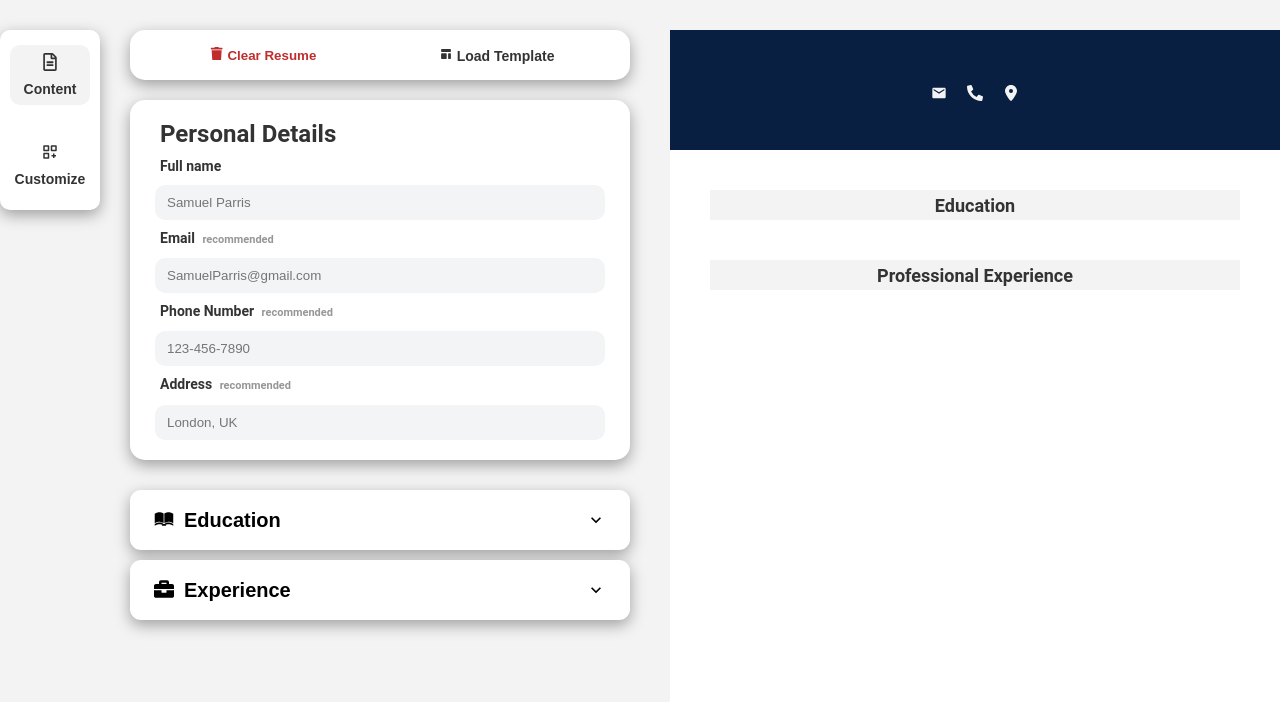
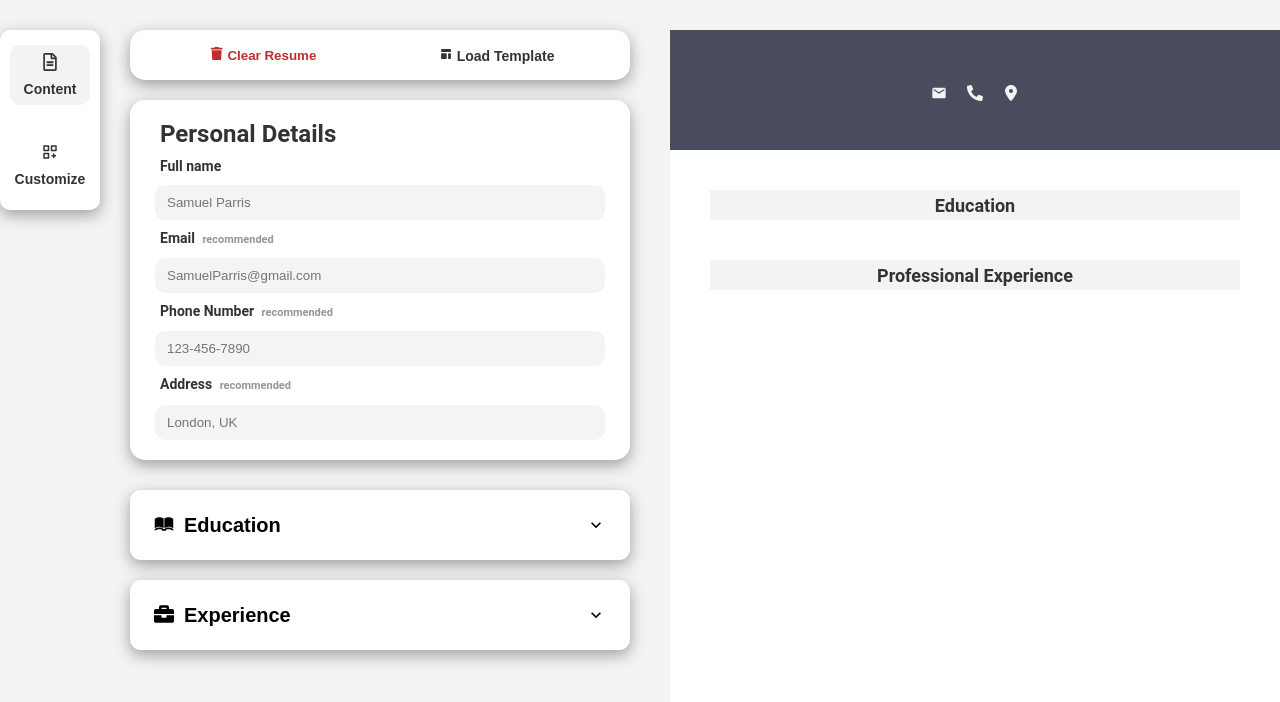
Before and after one commit to IulianGabriel/Resume-Architect, a React (Vite) app: page / in a window 1280 px wide. Shown: the top 702 px of the page. Built offline with nearby package versions, Linux system fonts and the light colour scheme.

Commit message:
fixed css alignment

```diff
--- a/src/Components/AccordionItemComp.jsx
+++ b/src/Components/AccordionItemComp.jsx
@@ -24,7 +24,7 @@ const AccordionItemComp = ({ config }) => {
   const [editedIndex, setEditedIndex] = useState(null);
   const arrayToUpdate = text === "Education" ? "education" : "experience";
   const updatedQualifications = [...storeQualifications[arrayToUpdate]];
-console.log(controlButtons)
+console.log(controlButtons);
   const handleAddQualificationButton = () => {
     setStoreQualifications((prevState) => ({
       ...prevState,
--- a/src/Components/Qualifications.css
+++ b/src/Components/Qualifications.css
@@ -3,7 +3,7 @@
   justify-content: space-between;
   border: none;
   background-color: var(--primary-color);
-  height: 6rem;
+  height: 7rem;
 }
 
 .qualification span {
--- a/src/Components/Qualifications.jsx
+++ b/src/Components/Qualifications.jsx
@@ -19,7 +19,14 @@ const Qualifications = ({
     }));
   };
   return (
-    <Accordion allowToggle>
+    <Accordion
+      allowToggle
+      style={{
+        display: "flex",
+        flexDirection: "column",
+        gap: "1rem",
+      }}
+    >
       <AccordionItemComp
         config={{
           text: "Education",
--- a/src/Components/ResumePersonalInfo.css
+++ b/src/Components/ResumePersonalInfo.css
@@ -12,7 +12,7 @@
   flex-direction: column;
   justify-content: center;
   align-items: center;
-  background-color: #091f41;
+  background-color: #484c5c;
   height: 12rem;
 }
 
--- a/src/index.css
+++ b/src/index.css
@@ -58,8 +58,8 @@ label span {
 
 .qualification-container {
   display: flex;
+  flex-direction: column;
   height: auto;
-  flex-direction: column;
   border-radius: 1.1rem;
   margin-top: 1rem;
   justify-content: space-between;
```
